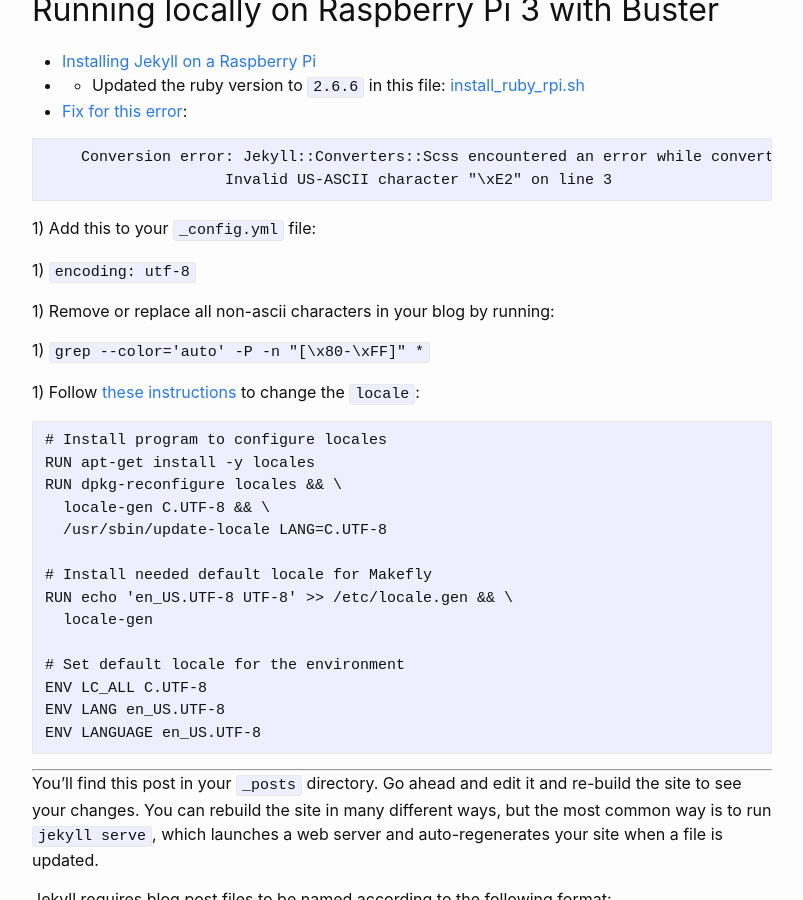
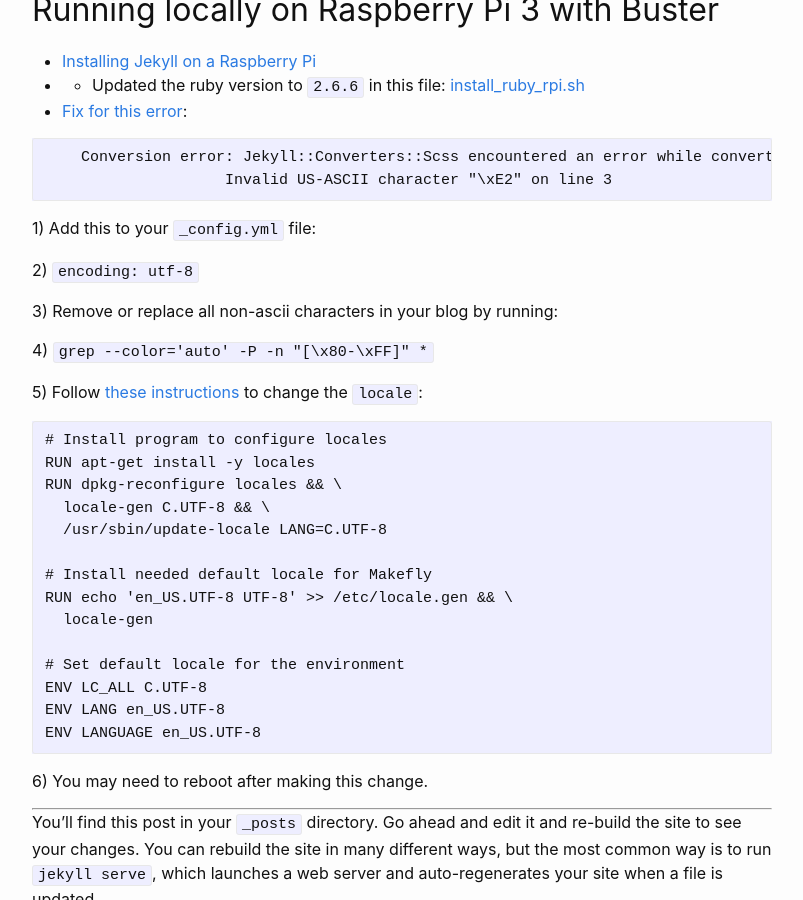
Before and after one commit to jftuga/blog, a Jekyll site: the page built from _posts/2020-10-02--jekyll-install-notes.md, in a window 1280 px wide and 900 px high, scrolled down 1701 px. Shown: the whole window, without its empty margins (238-1041 px from the left). Built offline with Jekyll 4.4.1, drawn with Linux system fonts in a browser that asks for light colours.

Commit message:
added reboot instruction

````diff
--- a/_posts/2020-10-02--jekyll-install-notes.md
+++ b/_posts/2020-10-02--jekyll-install-notes.md
@@ -65,13 +65,13 @@ categories: jekyll
 
 1) Add this to your `_config.yml` file:
 
-1) `encoding: utf-8`
+2) `encoding: utf-8`
 
-1) Remove or replace all non-ascii characters in your blog by running:
+3) Remove or replace all non-ascii characters in your blog by running:
 
-1) `grep --color='auto' -P -n "[\x80-\xFF]" *`
+4) `grep --color='auto' -P -n "[\x80-\xFF]" *`
 
-1) Follow [these instructions](https://github.com/jekyll/jekyll/issues/4268#issuecomment-167406574) to change the `locale`:
+5) Follow [these instructions](https://github.com/jekyll/jekyll/issues/4268#issuecomment-167406574) to change the `locale`:
 
 ```
 # Install program to configure locales
@@ -89,6 +89,8 @@ ENV LC_ALL C.UTF-8
 ENV LANG en_US.UTF-8
 ENV LANGUAGE en_US.UTF-8
 ```
+
+6) You may need to reboot after making this change.
 
 ___
 
````
